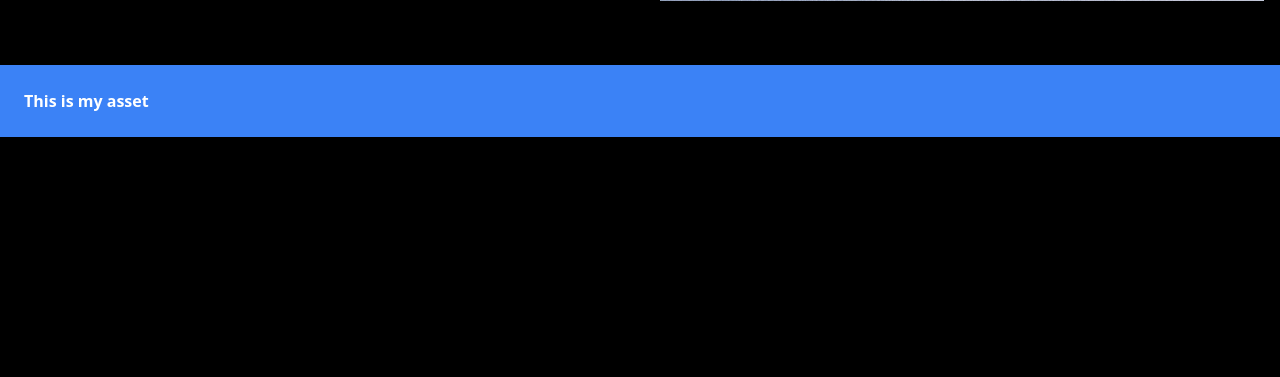
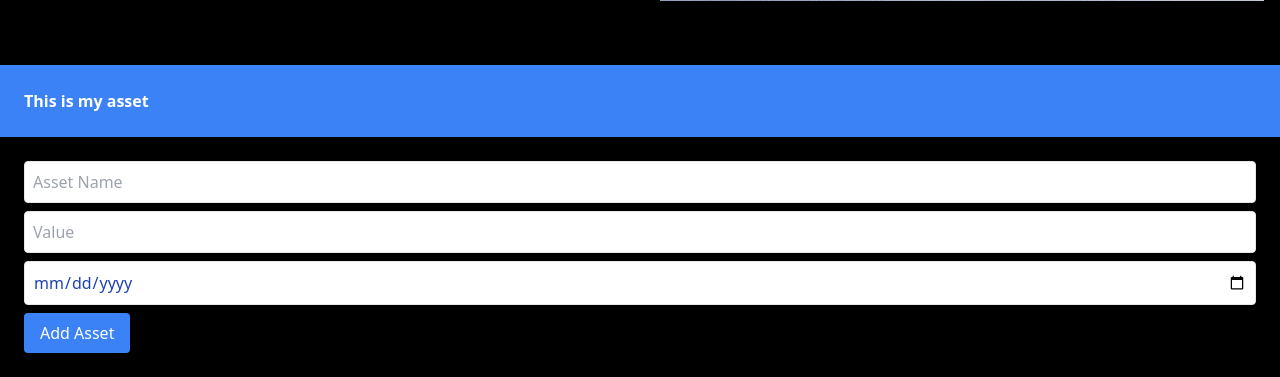
Before and after one commit to JoachimBisch/gestion_finance, a Django app: page / in a window 1280 px wide. Shown: the part 546-923 px from the top of the page. Before the commit the page ends 683 px from the top, so only its background shows below. Run offline with Django 5.2, Linux system fonts and the light colour scheme; some libraries are stand-ins or nearby versions.

Commit message:
add(form) adding asset to db via html

```diff
--- /dev/null
+++ b/data/static/js/asset.js
@@ -0,0 +1,48 @@
+document.addEventListener("DOMContentLoaded", function () {
+    const assetForm = document.getElementById("asset-form");
+
+    if (!assetForm) {
+        console.error("Element with ID 'asset-form' not found.");
+        return;
+    }
+
+    assetForm.addEventListener("submit", async function (event) {
+        event.preventDefault(); // Prevent page refresh
+
+        const name = document.getElementById("name").value;
+        const value = parseFloat(document.getElementById("value").value);
+        const acquisitionDate = document.getElementById("acquisition_date").value;
+        const csrfToken = document.querySelector("[name=csrfmiddlewaretoken]").value; // Get CSRF token
+
+        const assetData = {
+            name: name,
+            value: value,
+            acquisition_date: acquisitionDate,
+            history: [[acquisitionDate, value]]
+        };
+
+        try {
+            const response = await fetch("/create-asset/", {
+                method: "POST",
+                headers: {
+                    "Content-Type": "application/json",
+                    "X-CSRFToken": csrfToken,
+                },
+                body: JSON.stringify(assetData),
+            });
+
+            const result = await response.json();
+            const successMessage = document.getElementById("success-message");
+
+            if (response.ok) {
+                successMessage.innerText = `Asset "${name}" added successfully!`;
+                successMessage.classList.remove("hidden"); // Show message
+                assetForm.reset(); // Clear the form
+            } else {
+                alert("Error: " + result.error);
+            }
+        } catch (error) {
+            console.error("Error:", error);
+        }
+    });
+});
--- a/data/templates/home.html
+++ b/data/templates/home.html
@@ -6,6 +6,7 @@
   <meta name="viewport" content="width=device-width, initial-scale=1.0">
   <title>Plant Website</title>
   <script src="https://cdn.tailwindcss.com"></script>
+  <script src="{% static 'js/asset.js' %}"></script>
 </head>
 <body class="bg-black text-white">
 
@@ -51,7 +52,14 @@
         <div id="assets-lines" class="font-bold p-6">This is my asset</div>
       </div>
     </section>
+    <form id="asset-form" class="p-6">
+      {% csrf_token %} <!-- Ensure the CSRF token is included -->
+      <input type="text" id="name" name="name" placeholder="Asset Name" required class="border p-2 rounded w-full text-blue-800">
+      <input type="number" id="value" name="value" placeholder="Value" required class="border p-2 rounded w-full mt-2 text-blue-800">
+      <input type="date" id="acquisition_date" name="acquisition_date" required class="border p-2 rounded w-full mt-2 text-blue-800">
+      <button type="submit" class="bg-blue-500 text-white px-4 py-2 rounded mt-2">Add Asset</button>
+    </form>
+    <div id="success-message" class="hidden text-green-500 mt-4"></div>
   </main>
-
 </body>
 </html>
--- a/data/urls.py
+++ b/data/urls.py
@@ -1,7 +1,9 @@
+# mypy: ignore-errors
+
 from django.urls import path
 from .views import home, CreateAssetView
 
 urlpatterns = [
     path('', home, name="home"),
-    path("create-asset/", CreateAssetView.as_view(), name="create-asset"),
+    path('create-asset/', CreateAssetView.as_view(), name="create-asset"),
 ]
--- a/data/views.py
+++ b/data/views.py
@@ -1,29 +1,24 @@
+# mypy: ignore-errors
+
 from django.shortcuts import render
 from django.http import JsonResponse
 from django.views import View
 from datetime import date
 from data.core.assets import Asset
+from django.middleware.csrf import get_token
 from data.models import AssetSchema
+import json
 
 def home(request):
     return render(request, "home.html")
 
 class CreateAssetView(View):
-    def get(self, request):
-        """Temporary GET method to trigger asset creation for testing."""
-        return self.post(request)  # Just call the POST method for now
     def post(self, request):
         try:
-            # Define the asset data (this can be replaced with request data later)
-            asset_data = {
-                "name": "First fictionnal test asset just to check postgresql database connection !",
-                "value": 1500.0,
-                "acquisition_date": date(2022, 5, 15),
-                "history": [(date(2022, 5, 15), 1500.0)],
-            }
+            data = json.loads(request.body)  # Read JSON from request
 
-            # Validate data using Pydantic
-            validated_asset = AssetSchema(**asset_data)
+            # Validate input data using Pydantic schema
+            validated_asset = AssetSchema(**data)
 
             # Create and save the asset in the database
             asset = Asset.objects.create(
@@ -33,7 +28,9 @@ class CreateAssetView(View):
                 history=[(d.isoformat(), v) for d, v in validated_asset.history],  # Convert dates to strings
             )
 
-            return JsonResponse({"message": "Asset created successfully", "asset_id": asset.id})
-
+            return JsonResponse({"message": f"Asset {asset.name}", "asset_id": asset.id})
         except Exception as e:
             return JsonResponse({"error": str(e)}, status=400)
+
+    def get(self, request):
+        return JsonResponse({"csrfToken": get_token(request)})
```
